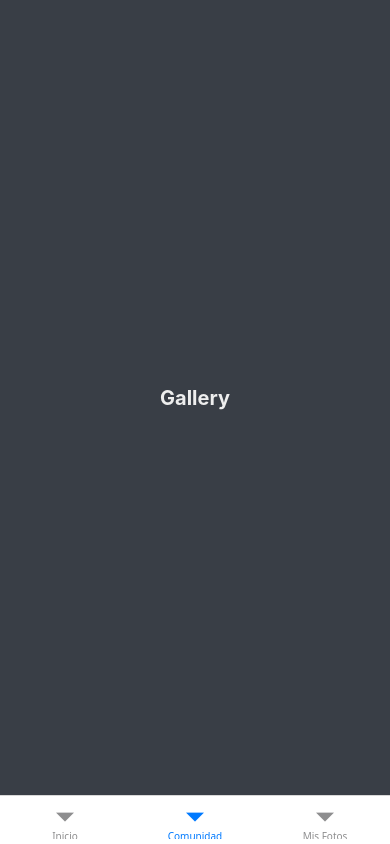
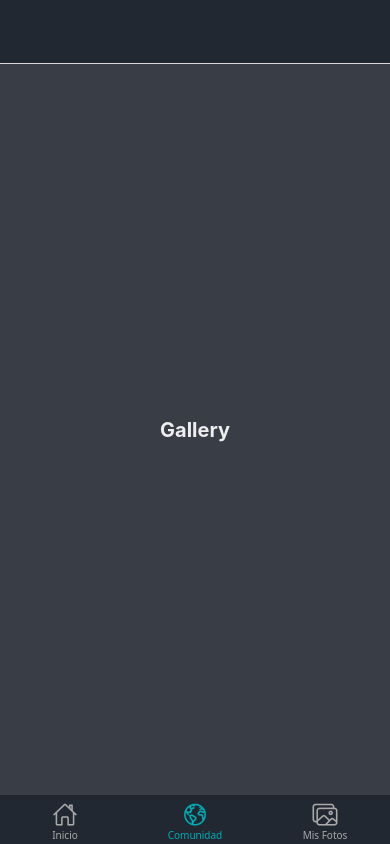
Before and after one commit to hiw4n/Phosapp, a React Native app: screen /Comunidad in a window 390 px wide. Built offline with nearby package versions, Linux system fonts and the light colour scheme.

Commit message:
"styles: navegacion"

```diff
--- a/src/global/styles/Styles.style.js
+++ b/src/global/styles/Styles.style.js
@@ -1,19 +1,38 @@
 // Single Source of Truth (Única Fuente de Verdad).
-import { Colors } from './_Colors.style';
+import { StyleSheet } from 'react-native';
+import { COLORS as C} from './_Colors.style';
+
+const globalStyles = StyleSheet.create({
+  containerCenter: {
+    flex: 1,
+    justifyContent: 'center',
+    alignItems: 'center',
+    backgroundColor: C.background,
+  },
+  mainTitle: {
+    fontSize: 24,
+    fontWeight: 'bold',
+    color: C.text,
+  },
+
+  //Buttons
+  button: {
+    nav:{
+      active: C.accent,
+      inactive: C.inactive,
+    },
+    primary:{
 
 
-const globalStyles = {
-    container: {
-        flex: 1,
-        justifyContent: 'center',
-        alignItems: 'center',
-        backgroundColor: '#393E46' // Luego usaremos tu archivo de colores
-    },
-    title: {
-        color: '#EEEEEE',
-        fontSize: 20,
-        fontWeight: 'bold'
     }
-};
+  }
 
-export { globalStyles, Colors };
+
+
+
+
+
+
+});
+
+export { globalStyles, C as COLORS };
--- a/src/global/styles/_Colors.style.js
+++ b/src/global/styles/_Colors.style.js
@@ -5,6 +5,10 @@ export const COLORS = {
   primary:      '#222831',    // Un gris casi negro para fotógrafos
   accent:       '#00ADB5',     // Un turquesa para botones
   text:         '#222831',       // Blanco roto para que no canse la vista
-  background:   '#EEEEEE'  // Gris intermedio
+  background:   '#EEEEEE',  // Gris intermedio
+
+
+  //states
+    inactive:     '#A9A9A9',
 
 };
--- a/src/navigation/MainNavigator.jsx
+++ b/src/navigation/MainNavigator.jsx
@@ -1,17 +1,38 @@
 import React from 'react';
 import { createBottomTabNavigator } from '@react-navigation/bottom-tabs';
 import { NavigationContainer } from '@react-navigation/native';
+import { Ionicons } from '@expo/vector-icons';
+//Styles
+import { COLORS as C } from '../global/styles/Styles.style';
 // Pantallas
 import Home from '../screens/Home';
 import Gallery from '../screens/Gallery';
 import MyPhotos from '../screens/MyPhotos';
+
 
 const Tab = createBottomTabNavigator();
 
 const MainNavigator = () => {
   return (
     <NavigationContainer>
-      <Tab.Navigator screenOptions={{ headerShown: false }}>
+      <Tab.Navigator
+        screenOptions={({ route }) => ({
+          // 1. Configuración de iconos
+          tabBarIcon: ({ color, size }) => {
+            let iconName;
+            if (route.name === 'Inicio') iconName = 'home-outline';
+            else if (route.name === 'Comunidad') iconName = 'earth-outline';
+            else if (route.name === 'Mis Fotos') iconName = 'images-outline';
+            return <Ionicons name={iconName} size={size} color={color} />;
+          },
+          // 2. Colores de la barra
+          tabBarActiveTintColor: C.accent,
+          tabBarInactiveTintColor: C.inactive,
+          tabBarStyle: { backgroundColor: C.primary, borderTopWidth: 0 },
+          headerStyle: { backgroundColor: C.primary },
+          headerTintColor: C.text,
+        })}
+      >
         <Tab.Screen name="Inicio" component={Home} />
         <Tab.Screen name="Comunidad" component={Gallery} />
         <Tab.Screen name="Mis Fotos" component={MyPhotos} />
```
